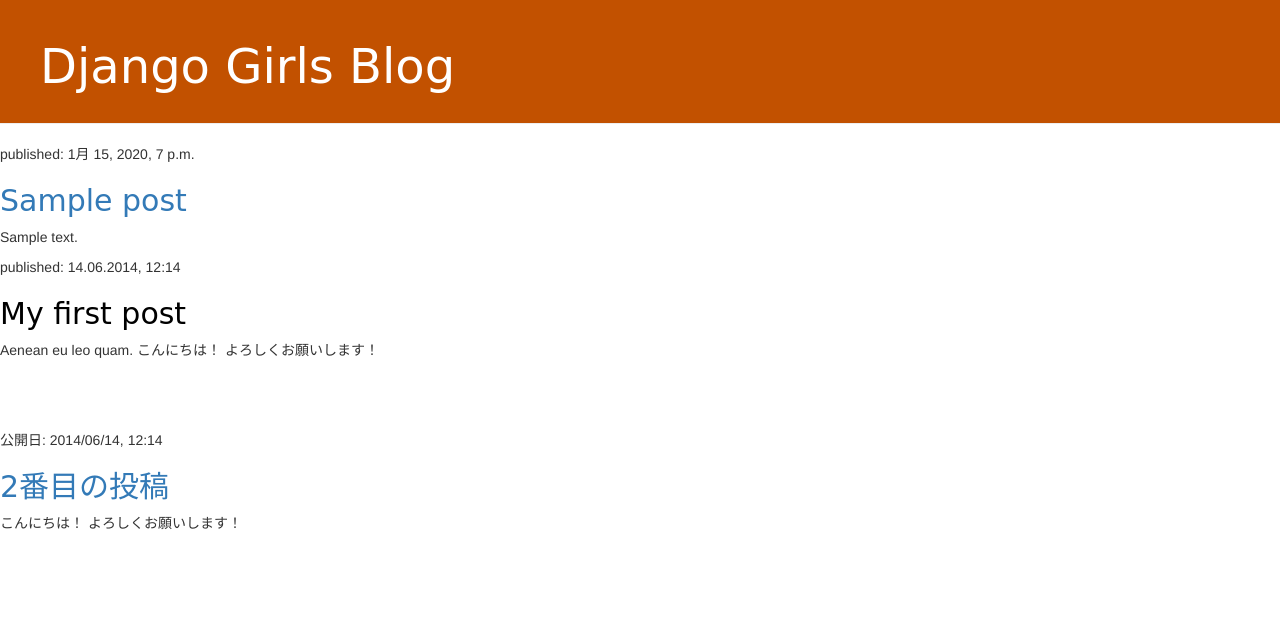
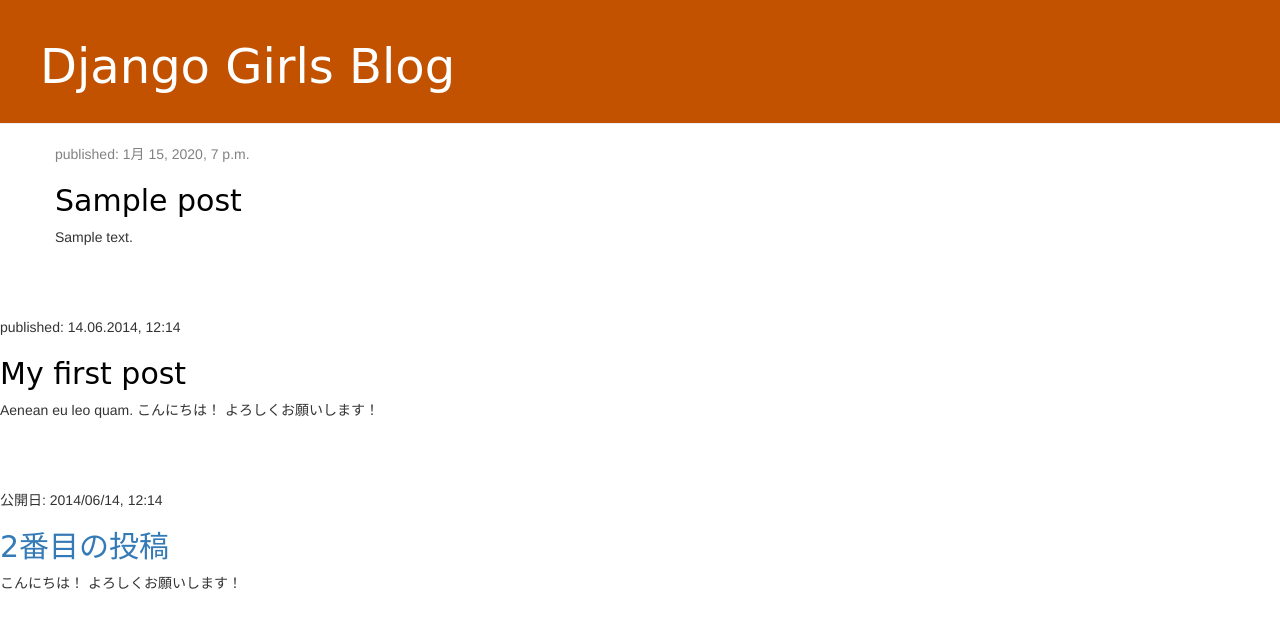
Before and after one commit to ssakai12/my-first-blog, a Django app: page / in a window 1280 px wide. Shown: the top 628 px of the page. Run offline with Django 3.2, Linux system fonts and the light colour scheme; tables that the repository leaves empty hold one stand-in row (values such as "Sample post"); some libraries are stand-ins or nearby versions.

Commit message:
My Django app, css commit

```diff
--- a/blog/templates/blog/post_list.html
+++ b/blog/templates/blog/post_list.html
@@ -11,13 +11,21 @@
             <h1><a href="/">Django Girls Blog</a></h1>
         </div>
 
-        {% for post in posts %}
-            <div>
-                <p>published: {{ post.published_date }}</p>
-                <h2><a href="">{{ post.title }}</a></h2>
-                <p>{{ post.text|linebreaksbr }}</p>
+    <div class="content container">
+        <div class="row">
+            <div class="col-md-8">
+                {% for post in posts %}
+                    <div class="post">
+                        <div class="date">
+                            <p>published: {{ post.published_date }}</p>
+                        </div>
+                        <h2><a href="">{{ post.title }}</a></h2>
+                        <p>{{ post.text|linebreaksbr }}</p>
+                    </div>
+                {% endfor %}
             </div>
-        {% endfor %}
+        </div>
+    </div>
 
         <div class="post">
             <p>published: 14.06.2014, 12:14</p>
```
